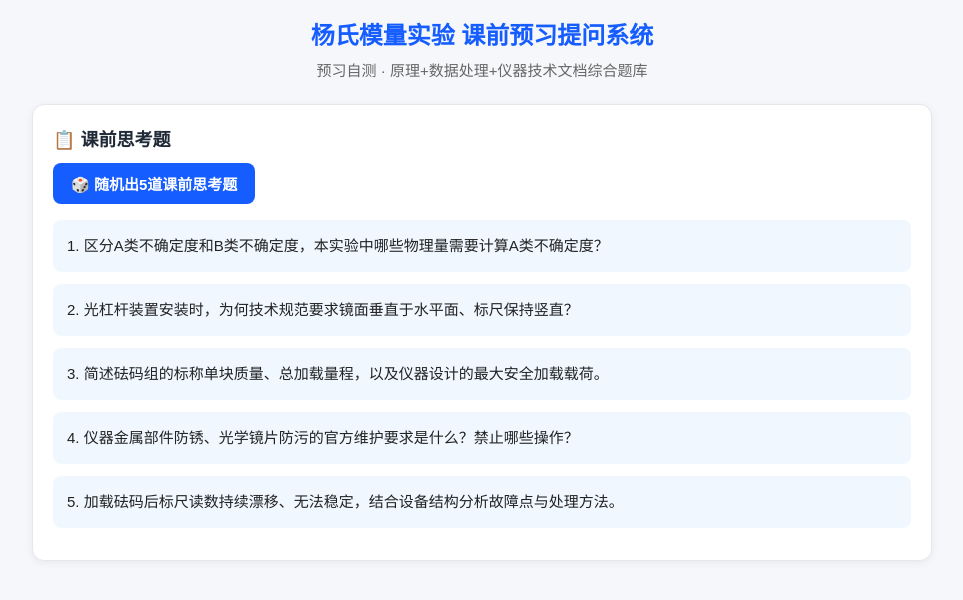
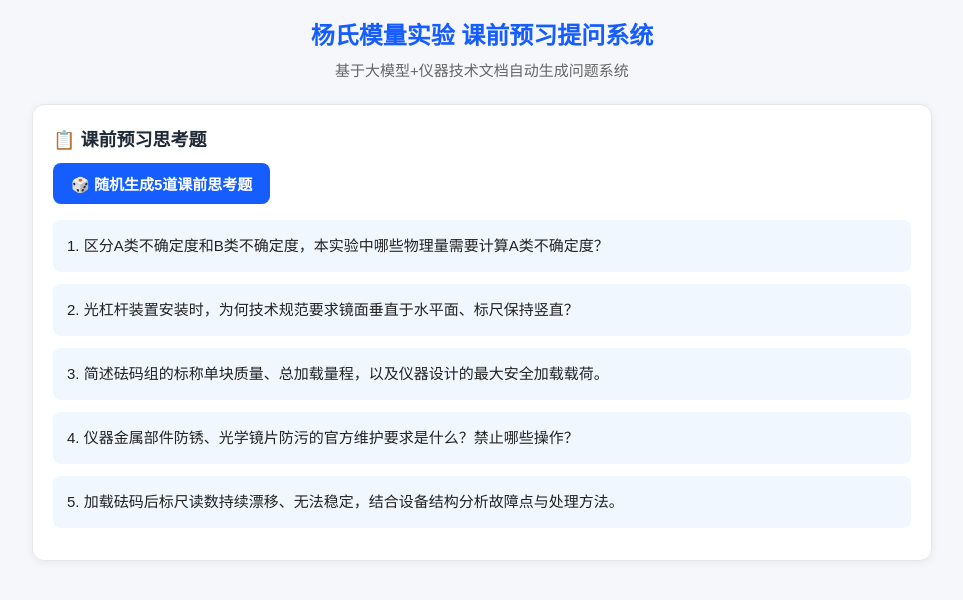
Before and after one commit to zhanglihao-del/young-modulus-pre-class-questioning-system, a plain HTML site: page index.html in a window 1280 px wide. Shown: the whole page, without its empty margins (158-1121 px from the left). Drawn offline with Linux system fonts and the light colour scheme.

Commit message:
Update index.html

```diff
--- a/index.html
+++ b/index.html
@@ -3,7 +3,7 @@
 <head>
     <meta charset="UTF-8">
     <meta name="viewport" content="width=device-width, initial-scale=1.0, maximum-scale=1.0, user-scalable=no">
-    <title>杨氏模量｜课前预习问答</title>
+    <title>杨氏模量实验——课前提问系统</title>
     <style>
         *{margin:0;padding:0;box-sizing:border-box;font-family:"Microsoft YaHei",sans-serif;}
         body {
@@ -42,11 +42,11 @@
 <body>
     <div class="container">
         <div class="title">杨氏模量实验 课前预习提问系统</div>
-        <div class="sub">预习自测 · 原理+数据处理+仪器技术文档综合题库</div>
+        <div class="sub">基于大模型+仪器技术文档自动生成问题系统</div>
 
         <div class="card">
-            <h3>📋 课前思考题</h3>
-            <button class="rand-btn" onclick="getRandomQuestions()">🎲 随机出5道课前思考题</button>
+            <h3>📋 课前预习思考题</h3>
+            <button class="rand-btn" onclick="getRandomQuestions()">🎲 随机生成5道课前思考题</button>
             <div id="questionBox"></div>
         </div>
     </div>
```
